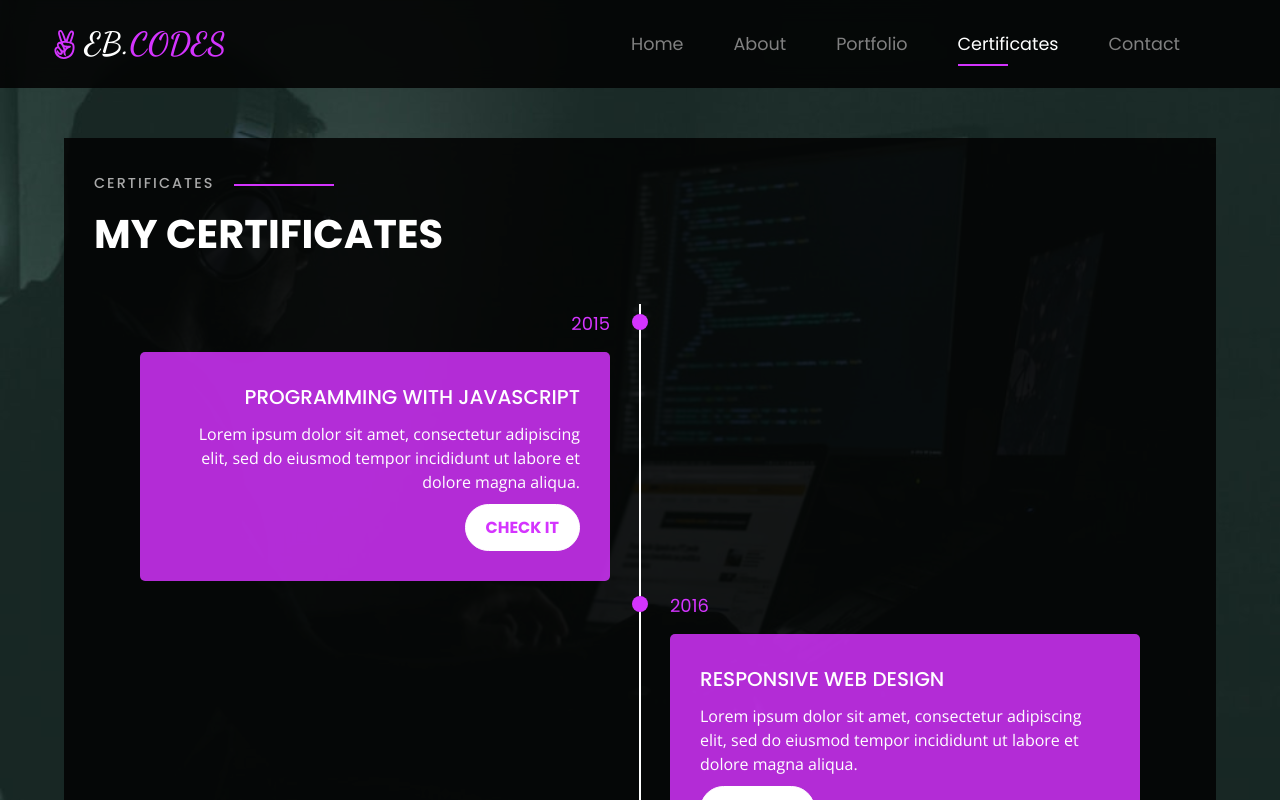
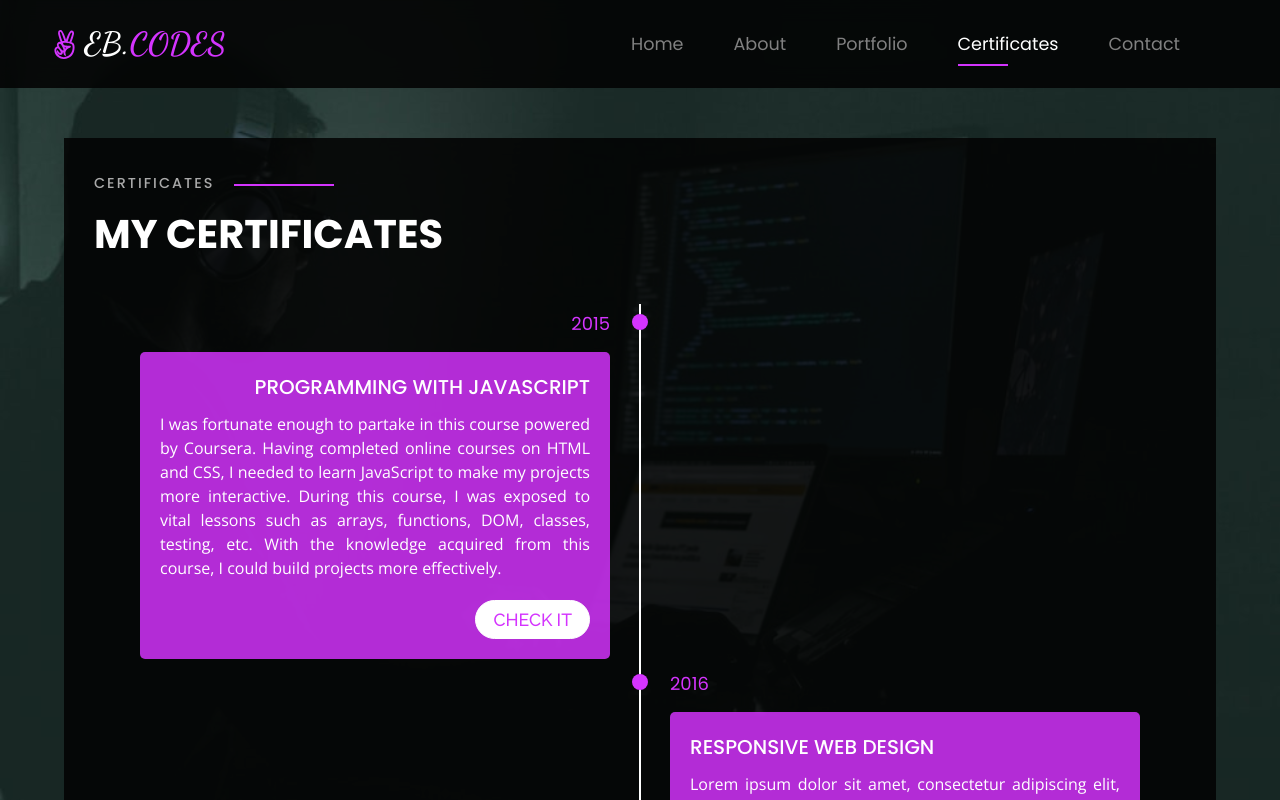
Before and after one commit to kwadwoambitious/My-Portfolio, a React (Create React App) app: page /certificates in a window 1280 px wide. Shown: the top 800 px of the page. Built offline with nearby package versions, Linux system fonts and the light colour scheme.

Commit message:
Made changes to this file

```diff
--- a/src/App.css
+++ b/src/App.css
@@ -419,7 +419,7 @@ body.active-modal {
 }
 .timeline-content{
   background-color: #d434fed6;
-	padding: 30px;
+	padding: 20px;
 	border-radius: 5px;
 }
 .timeline-content h3{
@@ -434,15 +434,17 @@ body.active-modal {
 	line-height: 1.5;
   font-size: 16px;
   font-family: 'Open Sans', sans-serif;
+  text-align: justify;
 }
 .timeline-content a{
+  font-family: 'Raleway', sans-serif;
   text-decoration: none;
   background-color: white;
   color: #d434fe;
-  font-weight: bold;
+  font-size: 1.1em;
   display: inline-block;
-  margin-top: 10px;
-  padding: 10px 20px;
+  margin-top: 20px;
+  padding: 8px 17px;
   border-radius: 30px;
   border: 1px solid white;
   transition: 0.2s ease-in-out;
--- a/src/components/Certificates.js
+++ b/src/components/Certificates.js
@@ -19,7 +19,7 @@ const Certificates = () => {
                 <div class="timeline-date">2015</div>
                 <div class="timeline-content">
                   <h3>PROGRAMMING WITH JAVASCRIPT</h3>
-                  <p>Lorem ipsum dolor sit amet, consectetur adipiscing elit, sed do eiusmod tempor incididunt ut labore et dolore magna aliqua. </p>
+                  <p>I was fortunate enough to partake in this course powered by Coursera. Having completed online courses on HTML and CSS, I needed to learn JavaScript to make my projects more interactive. During this course, I was exposed to vital lessons such as arrays, functions, DOM, classes, testing, etc. With the knowledge acquired from this course, I could build projects more effectively.</p>
                   <a href='https://www.coursera.org/account/accomplishments/certificate/NCG2M8UKH65Z' rel='noreferrer'>CHECK IT</a>
                 </div>
               </div>
```
